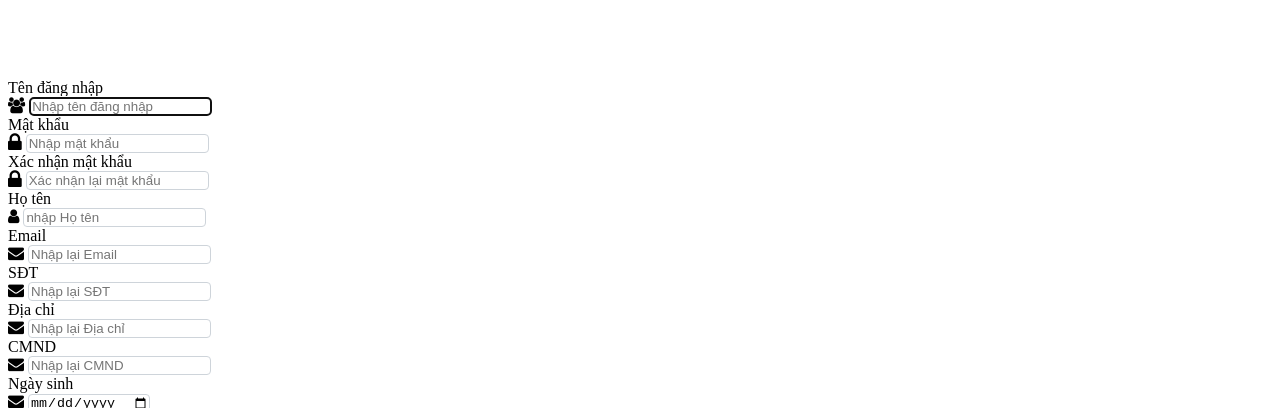
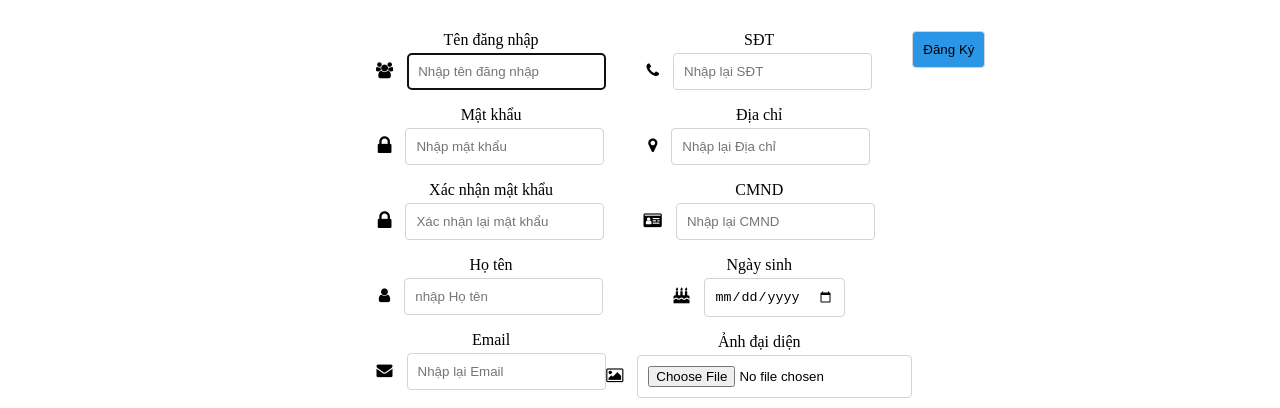
Before and after one commit to hovanvu26699/DoAn, a plain HTML site: page register.html in a window 1280 px wide. Shown: the part 79-487 px from the top of the page. Drawn offline with Linux system fonts and the light colour scheme.

Commit message:
up register

```diff
--- a/css/style.css
+++ b/css/style.css
@@ -277,6 +277,12 @@ img {vertical-align: middle;}
   padding: 0.34em;
 }
 
+.bodyRe {
+  margin-top: 2em;
+  text-align: center;
+}
+
+/* css footer */
 .footer {
   clear: both;
   background-color: #f8f8f8;
@@ -370,16 +376,16 @@ img {vertical-align: middle;}
   background-color: #f2f2f2;
 }
 
-.intruc button {
+.intruc button, .bodyRe button {
   background-color: #2c96e6;
   padding: 10px;
 }
 
-.intruc input {
+.intruc input, .bodyRe input {
   padding: 10px;
 }
 
-.intruc button:hover {
+.intruc button:hover,.bodyRe button:hover {
   background-color: #13c7ef;
 }
 
@@ -392,6 +398,30 @@ img {vertical-align: middle;}
   padding: 10px;
   background-color: #f2f2f2;
 }
+.inp {
+  margin-bottom: 1em;
+}
+
+.inp div {
+  margin-top: 0.25em;
+}
+
+.inp span {
+  margin-right: 10px;
+}
+
+.inpfloatL {
+  float: left;
+  margin-left: 23rem;
+}
+
+.inpfloatR {
+  float: left;
+}
+.impB {
+  float: left;
+}
+
 #ThemVaoGio>a{
   text-decoration: none;
   color: black;
--- a/register.html
+++ b/register.html
@@ -30,9 +30,10 @@
         </div>
 
     </div>
-    <div class="bodyPro">
+    <div class="bodyRe">
         <form method="post" action="#">
-            <div>
+            <div class="inpfloatL">
+                <div class="inp">
                     <label>Tên đăng nhập</label>
                     <div>
                         <div>
@@ -43,7 +44,7 @@
                     </div>
                 </div>
 
-            <div>
+                <div class="inp">
                     <label>Mật khẩu</label>
                     <div>
                         <div>
@@ -53,71 +54,73 @@
                     </div>
                 </div>
 
-            <div>
+                <div class="inp">
                     <label>Xác nhận mật khẩu</label>
                     <div>
                         <span class="input-group-addon"><i class="fa fa-lock fa-lg" aria-hidden="true"></i></span>
-                    <input type="password" name="confirm" id="txtXN_MK" placeholder="Xác nhận lại mật khẩu" required />
+                        <input type="password" name="confirm" id="txtXN_MK" placeholder="Xác nhận lại mật khẩu"
+                            required />
                     </div>
                 </div>
 
-            <div>
+                <div class="inp">
                     <label>Họ tên</label>
                     <div>
                         <div>
-                        <span></span><i class="fa fa-user fa" aria-hidden="true"></i></span>
+                            <span><i class="fa fa-user fa" aria-hidden="true"></i></span>
                             <input type="text" name="name" id="txtHoTen" placeholder="nhập Họ tên" />
                         </div>
                     </div>
                 </div>
 
-            <div>
+                <div class="inp">
                     <label>Email</label>
                     <div>
                         <span><i class="fa fa-envelope fa" aria-hidden="true"></i></span>
                         <input type="text" name="email" id="txtEmail" placeholder="Nhập lại Email" required />
                     </div>
                 </div>
-            <div>
+            </div>
+            <div class="inpfloatR">
+                <div class="inp">
                     <label>SĐT</label>
                     <div>
-                    <span><i class="fa fa-envelope fa" aria-hidden="true"></i></span>
+                        <span><i class="fa fa-phone" aria-hidden="true"></i></span>
                         <input type="text" name="SĐT" id="txtSDT" placeholder="Nhập lại SĐT" />
                     </div>
                 </div>
-            <div>
+                <div class="inp">
                     <label>Địa chỉ</label>
                     <div>
-                    <span><i class="fa fa-envelope fa" aria-hidden="true"></i></span>
+                        <span><i class="fa fa-map-marker" aria-hidden="true"></i></span>
                         <input type="text" name="Địa chỉ" id="txtDC" placeholder="Nhập lại Địa chỉ" />
                     </div>
                 </div>
-            <div>
+                <div class="inp">
                     <label>CMND</label>
                     <div>
-                    <span><i class="fa fa-envelope fa" aria-hidden="true"></i></span>
+                        <span><i class="fa fa-id-card" aria-hidden="true"></i></span>
                         <input type="text" name="CMND" id="txtCMND" placeholder="Nhập lại CMND" />
                     </div>
                 </div>
-            <div>
+                <div class="inp">
                     <label>Ngày sinh</label>
                     <div>
-                    <span><i class="fa fa-envelope fa" aria-hidden="true"></i></span>
+                        <span><i class="fa fa-birthday-cake" aria-hidden="true"></i></span>
                         <input type="date" name="Ngày sinh" id="txtNS" placeholder="Nhập lại Ngày sinh" required />
                     </div>
                 </div>
-            <div>
+                <div class="inp">
                     <label>Ảnh đại diện</label>
                     <div>
-                    <span><i class="fa fa-envelope fa" aria-hidden="true"></i></span>
+                        <span><i class="fa fa-picture-o" aria-hidden="true"></i></span>
                         <input type="file" />
                     </div>
                 </div>
-
             </div>
 
-    <div>
-        <button onclick="DangKy()" class="btn btn-primary btn-lg btn-block login-button">Register</button>
+            <div class="impB">
+                <button onclick="DangKy()">Đăng Ký</button>
             </div>
         </form>
     </div>
```
Lines whose indentation alone changed are shown as unchanged.
